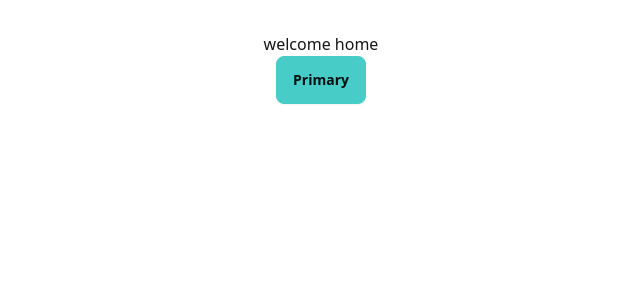
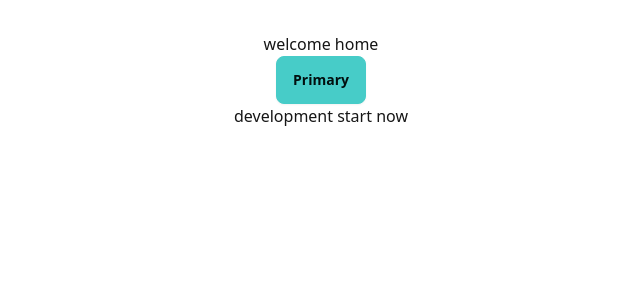
Before and after one commit to Naiemjoy1/giftap_client, a React (Vite) app: page / in a window 1280 px wide. Shown: the top 300 px of the page, without its empty margins (319-959 px from the left). Built offline with nearby package versions, Linux system fonts and the light colour scheme; a web font is replaced by a local one.

Commit message:
development branch create

```diff
--- a/src/Pages/Home/Home.jsx
+++ b/src/Pages/Home/Home.jsx
@@ -3,6 +3,7 @@ const Home = () => {
     <div>
       <p>welcome home</p>
       <button className="btn btn-primary">Primary</button>
+      <p>development start now</p>
     </div>
   );
 };
```
